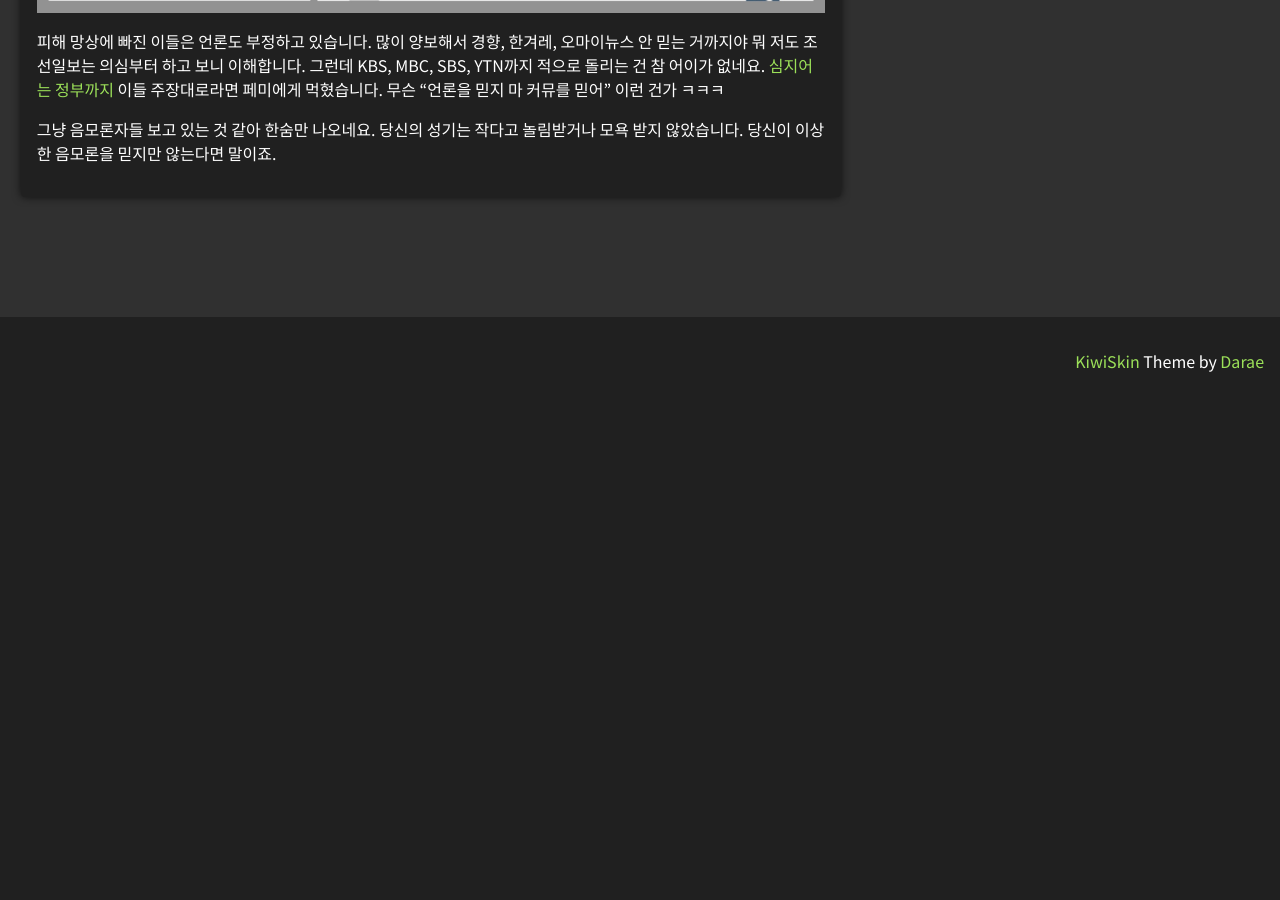
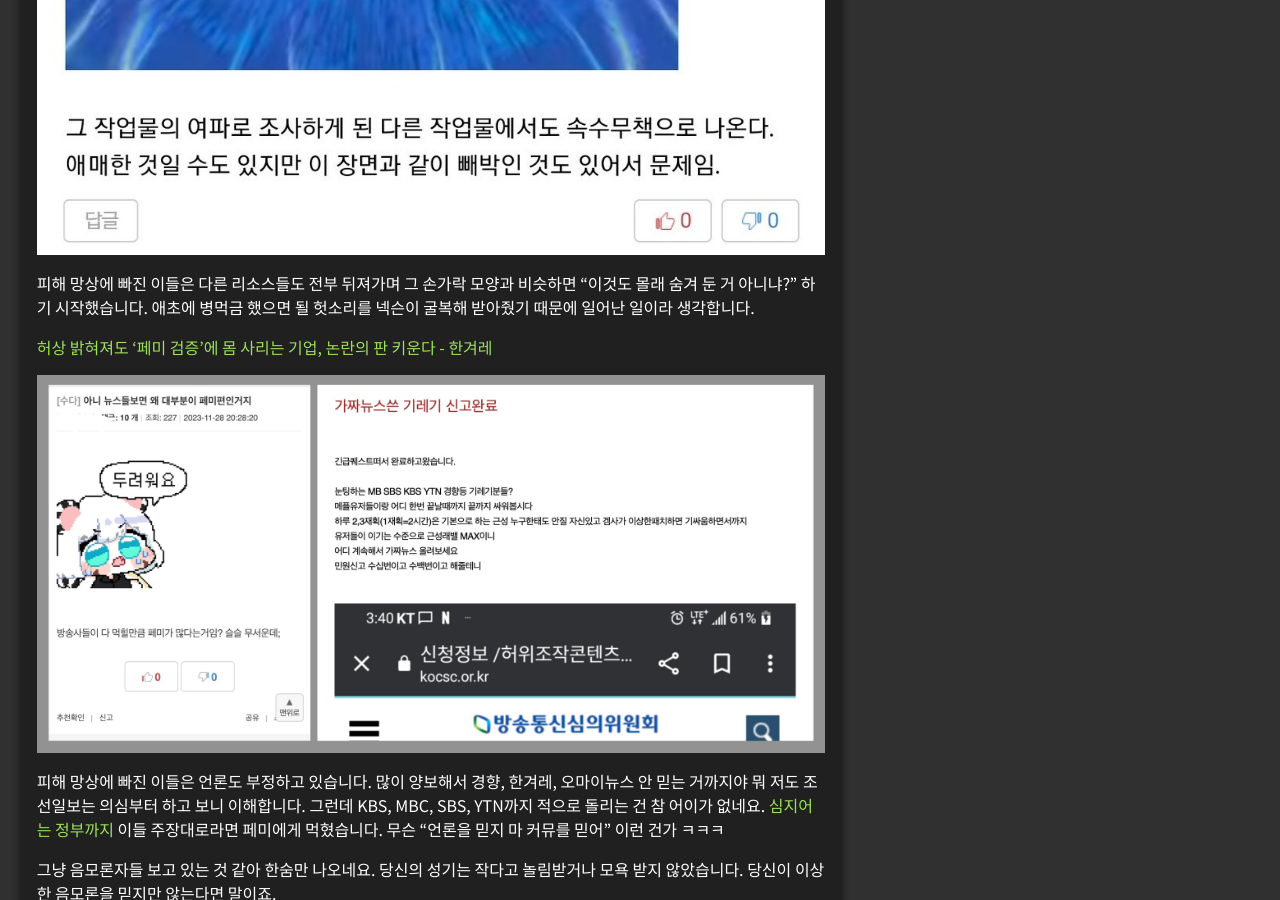
Before and after one commit to kdo9921/kdo9921.github.io, a Jekyll site: the page built from _posts/2023-12-02-maple-angelic-buster-finger.markdown, in a window 1280 px wide and 900 px high, scrolled down 1809 px. Built offline with Jekyll 4.4.1, drawn with Linux system fonts in a browser that asks for light colours; nearby versions of some CDN libraries; before the commit the page ends 2214 px from its top, so only the background shows below that.

Commit message:
"엔젤릭버스터 손가락 논란에 대해서" update

```diff
--- a/_posts/2023-12-02-maple-angelic-buster-finger.markdown
+++ b/_posts/2023-12-02-maple-angelic-buster-finger.markdown
@@ -27,6 +27,12 @@
 
 그리고 만약 해당 장면을 그린 40대 남성이 이들 주장대로 40대 남페미 스윗한남이라 쳐도 당초 이 장면을 그린 것으로 알려진 스튜디오 뿌리의 직원이 남초 커뮤니티로부터 온라인에 이름과 사진이 공개되는 등 괴롭힘을 당한 사실은 변하지 않습니다.
 
+![피해 망상](/assets/images/2023-12-02-ab-4.jpeg)
+
+피해 망상에 빠진 이들은 다른 리소스들도 전부 뒤져가며 그 손가락 모양과 비슷하면 "이것도 몰래 숨겨 둔 거 아니냐?" 하기 시작했습니다. 애초에 병먹금 했으면 될 헛소리를 넥슨이 굴복해 받아줬기 때문에 일어난 일이라 생각합니다.
+
+[허상 밝혀져도 ‘페미 검증’에 몸 사리는 기업, 논란의 판 키운다 - 한겨레](https://www.hani.co.kr/arti/society/women/1118771.html)
+
 ![언론 부정](/assets/images/2023-12-02-ab-3.jpeg)
 
 피해 망상에 빠진 이들은 언론도 부정하고 있습니다. 많이 양보해서 경향, 한겨레, 오마이뉴스 안 믿는 거까지야 뭐 저도 조선일보는 의심부터 하고 보니 이해합니다. 그런데 KBS, MBC, SBS, YTN까지 적으로 돌리는 건 참 어이가 없네요. [심지어는 정부까지](https://m.yna.co.kr/view/AKR20231201123600530?input=1195t) 이들 주장대로라면 페미에게 먹혔습니다. 무슨 "언론을 믿지 마 커뮤를 믿어" 이런 건가 ㅋㅋㅋ
```
Also changed, not shown: assets/images/2023-12-02-ab-4.jpeg (added).
